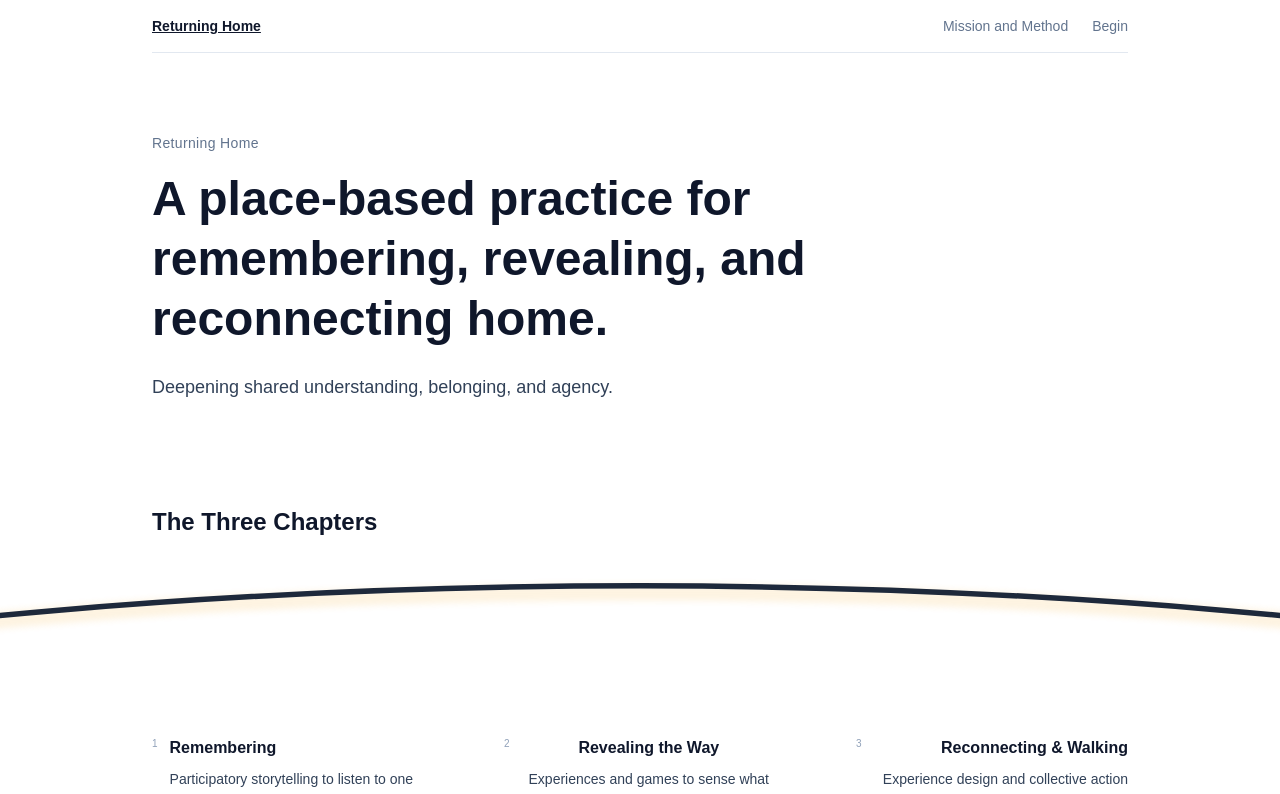
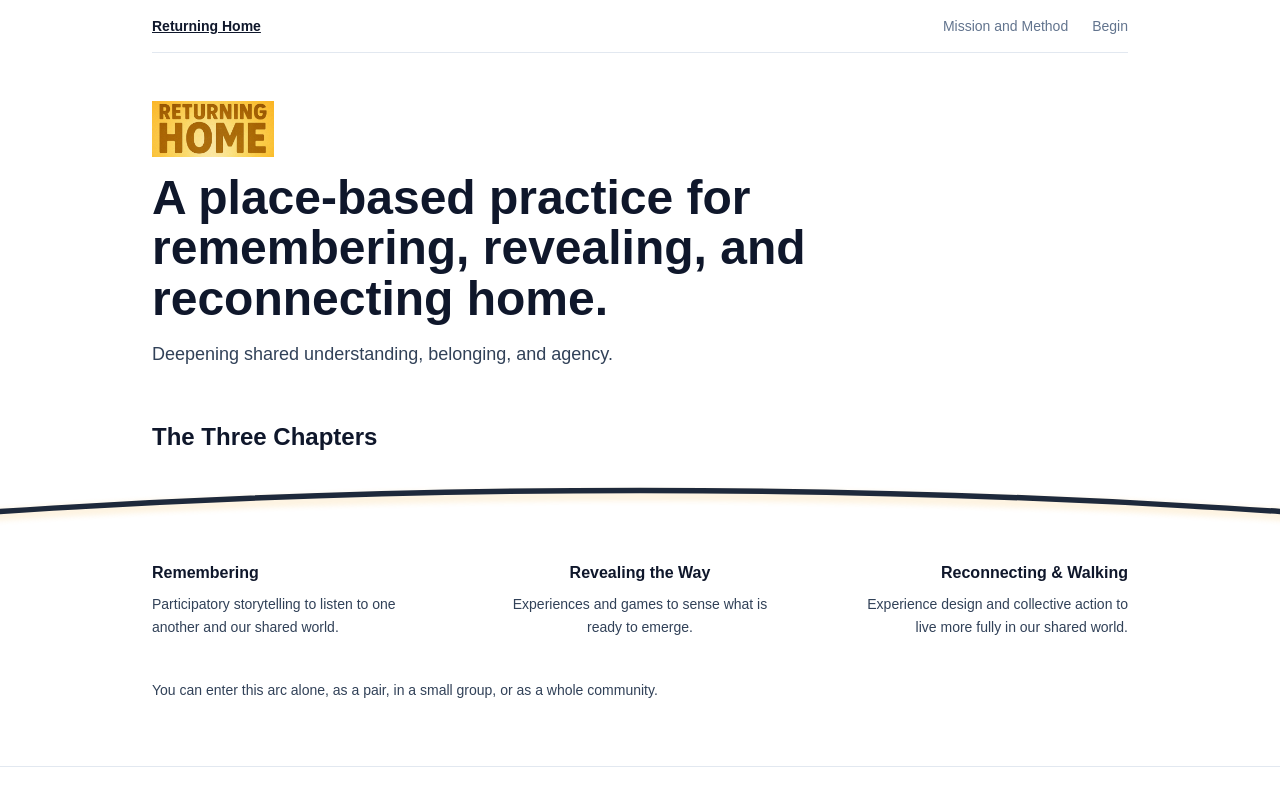
Before and after one commit to Benja-Ross/returning-home-landing, a Next.js app: page / in a window 1280 px wide. Shown: the top 794 px of the page. Built offline with nearby package versions, Linux system fonts and the light colour scheme.

Commit message:
above the fold balance

```diff
--- a/src/app/globals.css
+++ b/src/app/globals.css
@@ -35,14 +35,14 @@ body {
 
 .rh-arc {
   width: 100%;
-  height: clamp(90px, 12vw, 160px);
-  min-height: 180px;
+  height: clamp(80px, 10vw, 140px);
+  min-height: 80px;
   display: block;
 }
 
 @media (max-width: 768px) {
   .rh-arc {
-    height: clamp(180px, 40vw, 280px);
-    min-height: 180px;
+    height: clamp(80px, 10vw, 140px);
+    min-height: 80px;
   }
 }
--- a/src/app/page.tsx
+++ b/src/app/page.tsx
@@ -16,8 +16,8 @@ export default function Home() {
       {/* Hero */}
       <Hero />
 
-      {/* 3 chapters / arc — arc extends beyond viewport, section clips horizontal overflow */}
-      <Section className="overflow-x-clip" innerClassName="mx-auto max-w-5xl px-6 pt-6 pb-16">
+      {/* 3 chapters / arc — arc extends beyond viewport, section clips horizontal overflow; negative margin pulls above fold */}
+      <Section className="overflow-x-clip -mt-1 sm:-mt-5" innerClassName="mx-auto max-w-5xl px-6 pt-6 pb-16">
         <h2 className="text-2xl font-semibold mb-3">{landingContent.chapters.title}</h2>
         <ChapterArc chapters={landingContent.chapters.cards} />
         <p className="mt-10 max-w-3xl text-sm leading-relaxed text-slate-700">
--- a/src/components/landing/ChapterArc.tsx
+++ b/src/components/landing/ChapterArc.tsx
@@ -17,13 +17,7 @@ function ArcNode(props: { chapter: Chapter; align: "left" | "center" | "right";
         alignClasses,
       ].join(" ")}
     >
-      <div className={["flex items-start gap-3", props.align === "right" ? "justify-end" : ""].join(" ")}>
-        <span
-          className="text-[10px] font-medium text-slate-400 tabular-nums"
-          aria-hidden
-        >
-          {props.chapter.number}
-        </span>
+      <div className={["flex items-start", props.align === "right" ? "justify-end" : ""].join(" ")}>
         <div className={["min-w-0", props.align === "right" ? "text-right" : ""].join(" ")}>
           <h3 className="text-base font-semibold text-slate-900">{props.chapter.title}</h3>
           <p className="mt-2 text-sm leading-relaxed text-slate-700">{props.chapter.body}</p>
@@ -72,8 +66,8 @@ export function ChapterArc(props: { chapters: readonly Chapter[]; className?: st
             />
           </svg>
         </div>
-        {/* Desktop: typographic blocks below arc, top-aligned */}
-        <div className="mt-1 sm:mt-1.5 flex flex-wrap items-start justify-between gap-6 hidden sm:flex">
+        {/* Desktop: typographic blocks below arc, top-aligned, pulled up toward arc */}
+        <div className="-mt-6 sm:-mt-8 flex flex-wrap items-start justify-between gap-6 hidden sm:flex">
           <div className="flex-1 min-w-0 max-w-[17rem]">
             {chapters[0] && <ArcNode chapter={chapters[0]} align="left" />}
           </div>
--- a/src/components/landing/ChapterCard.tsx
+++ b/src/components/landing/ChapterCard.tsx
@@ -1,12 +1,7 @@
 export function ChapterCard(props: { number: string; title: string; body: string }) {
   return (
     <div>
-      <div className="flex items-center gap-3">
-        <span className="text-[10px] font-medium text-slate-400 tabular-nums" aria-hidden>
-          {props.number}
-        </span>
-        <h3 className="text-base font-semibold text-slate-900">{props.title}</h3>
-      </div>
+      <h3 className="text-base font-semibold text-slate-900">{props.title}</h3>
       <p className="mt-2 text-sm leading-relaxed text-slate-700">{props.body}</p>
     </div>
   );
--- a/src/components/landing/Hero.tsx
+++ b/src/components/landing/Hero.tsx
@@ -1,12 +1,23 @@
+import Image from "next/image";
+
 import { landingContent } from "@/content/landing";
 
 export function Hero() {
   return (
-    <section className="mx-auto max-w-5xl px-6 py-20">
+    <section className="mx-auto max-w-5xl px-6 py-12">
       <div className="max-w-2xl">
-        <p className="text-sm tracking-wide text-slate-500">{landingContent.hero.eyebrow}</p>
-        <h1 className="mt-4 text-4xl font-semibold leading-tight sm:text-5xl">{landingContent.hero.title}</h1>
-        <p className="mt-6 text-lg leading-relaxed text-slate-700">{landingContent.hero.body}</p>
+        <div className="relative h-14 w-[260px]">
+          <Image
+            src="/returning-home-title.png"
+            alt="Returning Home"
+            fill
+            className="object-contain object-left"
+            priority
+            sizes="260px"
+          />
+        </div>
+        <h1 className="mt-4 text-4xl font-semibold leading-[1.05] sm:text-5xl">{landingContent.hero.title}</h1>
+        <p className="mt-4 text-lg leading-relaxed text-slate-700">{landingContent.hero.body}</p>
       </div>
     </section>
   );
```
Also changed, not shown: public/returning-home-title.png (added), src/components/layout/GlobalNav.tsx (indentation only).
